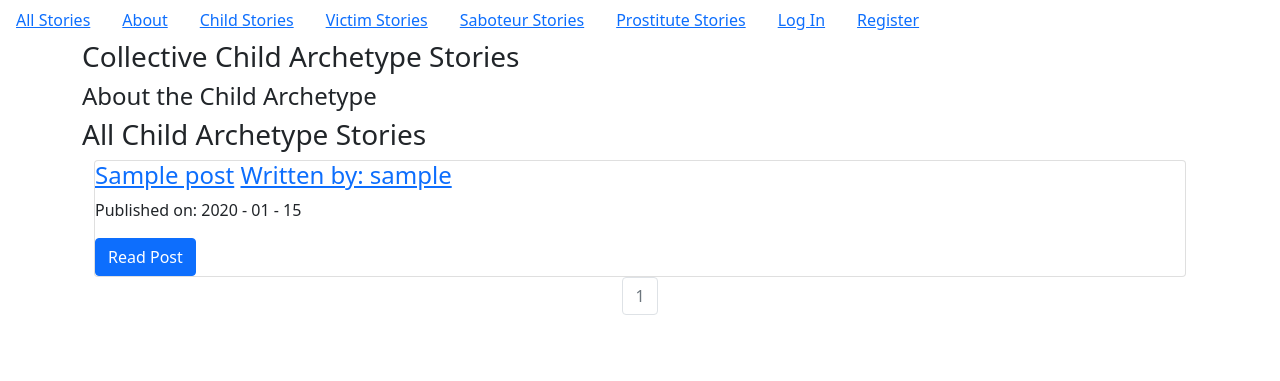
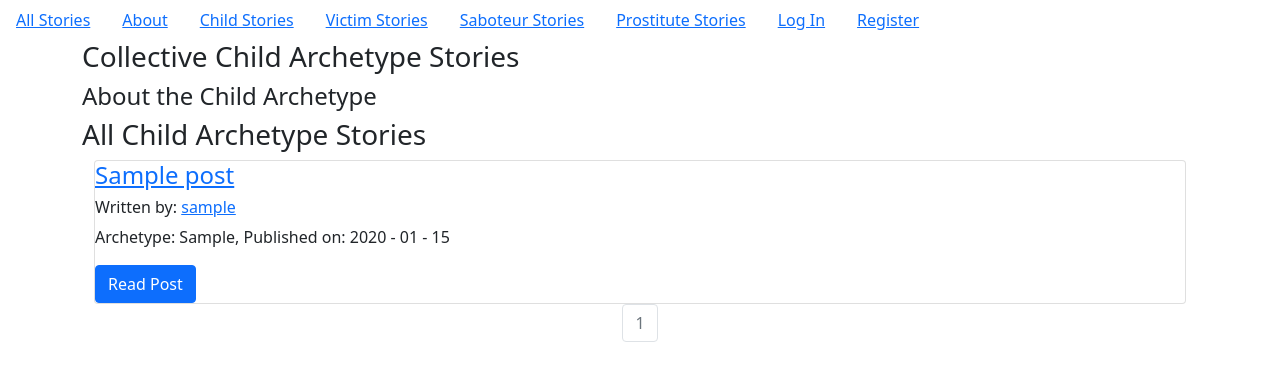
Before and after one commit to catt-tung/archetypes-flask-app, a Flask app: template myapp/templates/child.html in a window 1280 px wide. Shown: the top 381 px of the page. Run offline with Flask 2, Linux system fonts and the light colour scheme; the template is opened without the code that fills it: values that come from a table or form of the project are taken from there, others are empty; tables that the repository leaves empty hold one stand-in row (values such as "Sample post"); parts of the project's set-up code (start-up, migrations or seed data) failed here and were passed over.

Commit message:
Edit formatting of displaying Child  posts

```diff
--- a/myapp/templates/child.html
+++ b/myapp/templates/child.html
@@ -9,11 +9,9 @@
         {% for post in posts.items %}
             <div class="card">
                 <div class="car-boy">
-                    <h4>
-                        <a class="card-title" href="{{url_for('posts.post', post_id=post.id)}}">{{post.title}}</a>
-                        <a href="{{url_for('users.user_posts', username=post.author.username)}}">Written by: {{post.author.username}}</a>
-                    </h4>
-                    <p>Published on: {{post.date.strftime('%Y - %m - %d')}}</p>
+                    <h4><a class="card-title" href="{{url_for('posts.post', post_id=post.id)}}">{{post.title}}</a></h4>
+                    <h6>Written by: <a href="{{url_for('users.user_posts', username=post.author.username)}}">{{post.author.username}}</a></h6>
+                    <p>Archetype: {{post.category}}, Published on: {{post.date.strftime('%Y - %m - %d')}}</p>
                     <a class="btn btn-primary" href="{{url_for('posts.post', post_id=post.id)}}">Read Post</a>
                 </div>
             </div>
```
